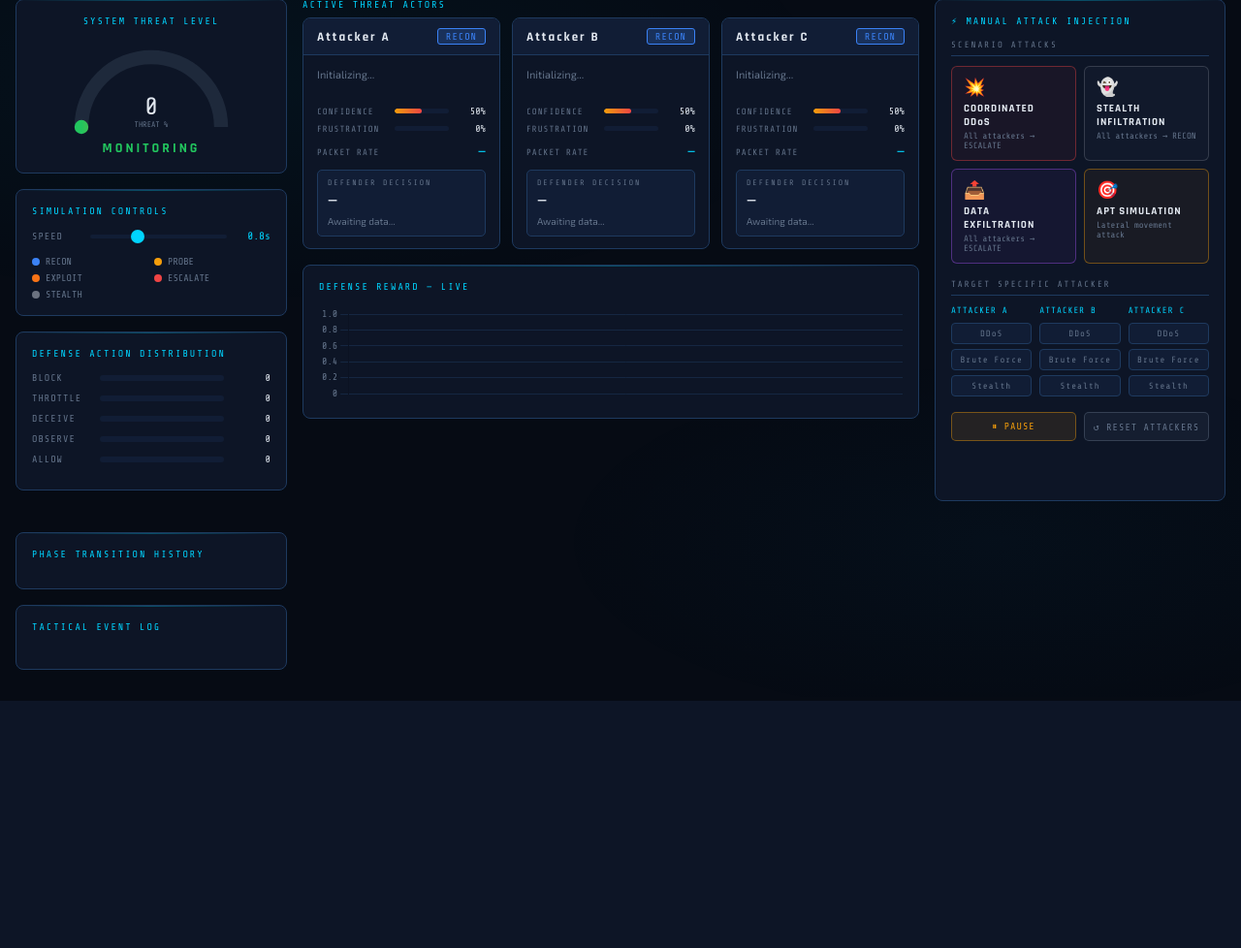
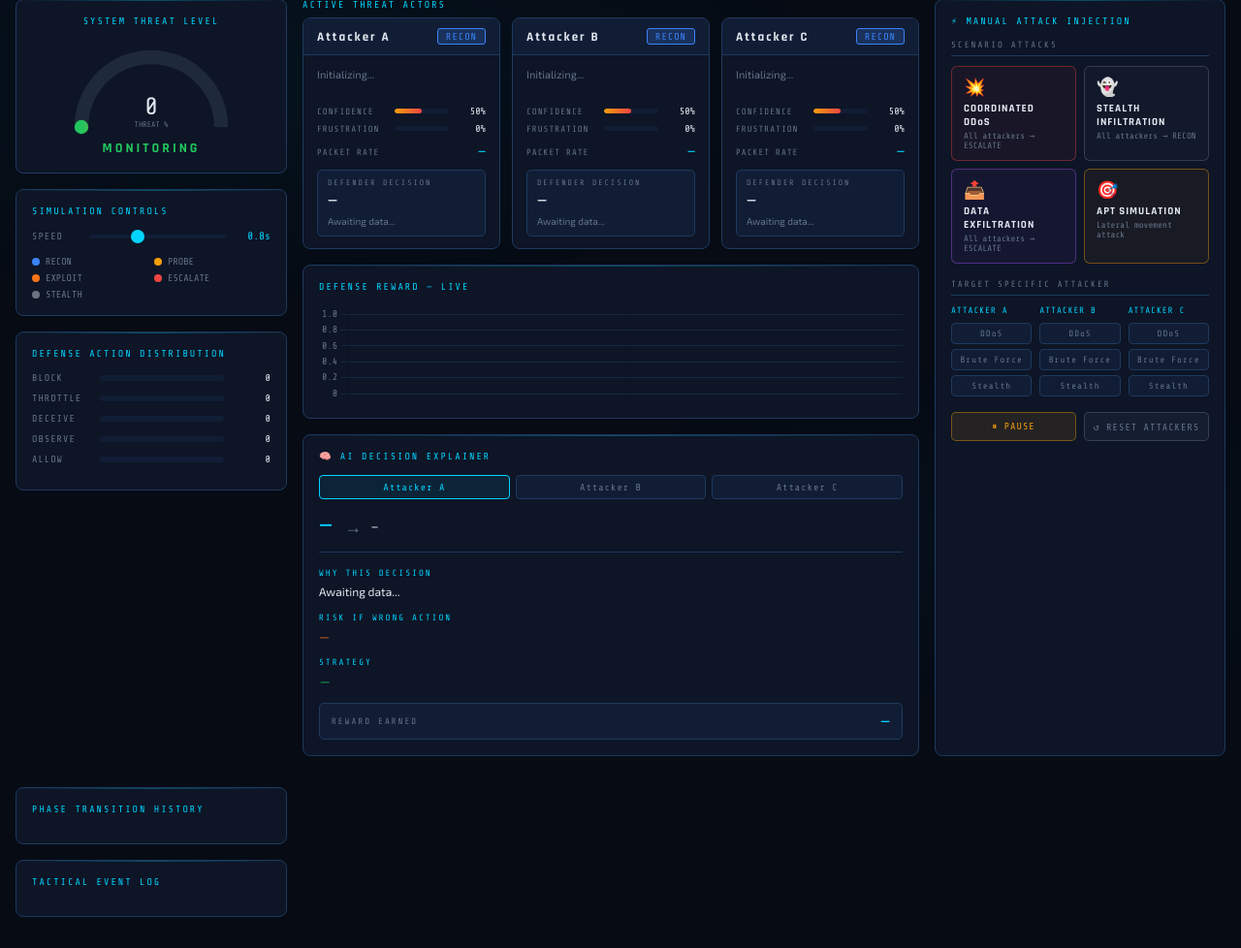
Before and after one commit to kr-Sanket/Adaptive-Firewall-System, a Flask app: page / in a window 1280 px wide. Shown: the part 81-1059 px from the top of the page at 97% size. Before the commit the page ends 804 px from the top, so only its background shows below. Run offline with Flask 3, Linux system fonts and the light colour scheme; data that the repository does not hold is empty.

Commit message:
Added explainability layer

```diff
--- a/dashboard/simulation.py
+++ b/dashboard/simulation.py
@@ -155,6 +155,7 @@ class SimulationEngine:
                 "action": action,
                 "action_color": ACTION_COLORS[action],
                 "explanation": self.get_explanation(action, attacker.phase),
+                "deep_explanation": self.generate_explanation(attacker, action, reward),  # NEW
             })
 
             # Add to event log
@@ -254,3 +255,72 @@ class SimulationEngine:
         if decision == "THROTTLE":                      return 5
         if decision == "ALLOW" and phase in ["EXPLOIT", "ESCALATE"]: return -25
         return 1
+
+    def generate_explanation(self, attacker, action, reward):
+        phase = attacker.phase
+        conf = round(attacker.confidence * 100)
+        frus = round(attacker.frustration * 100)
+
+        explanations = {
+            ("BLOCK", "ESCALATE"): {
+                "why": f"Attacker is in full ESCALATE mode with {conf}% confidence. Immediate blocking is critical to prevent system compromise. High packet rate indicates active exploitation attempt.",
+                "risk": "ALLOW during ESCALATE would result in -25 reward penalty — worst case scenario.",
+                "strategy": "Emergency containment — stop escalation immediately"
+            },
+            ("BLOCK", "EXPLOIT"): {
+                "why": f"Active exploitation detected. Attacker confidence at {conf}%. Blocking cuts off the attack vector before damage occurs.",
+                "risk": "Delayed response allows payload injection and credential theft.",
+                "strategy": "Active threat neutralization"
+            },
+            ("DECEIVE", "PROBE"): {
+                "why": f"Attacker is probing with {conf}% confidence. Deception feeds false system information, wasting attacker resources and gathering intelligence without revealing our detection capability.",
+                "risk": "Blocking during PROBE would alert attacker — they would switch tactics.",
+                "strategy": "Honeypot redirection — intelligence-first containment"
+            },
+            ("DECEIVE", "EXPLOIT"): {
+                "why": f"Exploitation attempt detected. Deception redirects attacker to decoy environment, protecting real assets while monitoring their techniques.",
+                "risk": "Direct block would terminate intelligence gathering opportunity.",
+                "strategy": "Active deception — protect real assets via misdirection"
+            },
+            ("OBSERVE", "RECON"): {
+                "why": f"Attacker is in early RECON phase with only {conf}% confidence. Silent observation gathers behavioral intelligence without alerting the attacker.",
+                "risk": "Blocking too early reveals detection capability and pushes attacker to stealth mode.",
+                "strategy": "Passive intelligence gathering — let attacker reveal their tactics"
+            },
+            ("OBSERVE", "PROBE"): {
+                "why": f"Probe attempts detected. Observing allows us to map attacker's target profile before intervening strategically.",
+                "risk": "Premature blocking forces attacker underground into stealth mode.",
+                "strategy": "Tactical patience — build complete threat profile first"
+            },
+            ("THROTTLE", "ESCALATE"): {
+                "why": f"Escalation detected but full blocking would disrupt legitimate traffic. Throttling slows attacker's packet rate while maintaining service availability.",
+                "risk": "Full block would cause service disruption costing 9 operational units.",
+                "strategy": "Controlled degradation — limit damage without full service loss"
+            },
+            ("ALLOW", "RECON"): {
+                "why": f"Early reconnaissance with low confidence ({conf}%). Allowing continues normal operations — threat level too low to justify intervention cost.",
+                "risk": "Over-reacting to RECON wastes defensive resources.",
+                "strategy": "Minimal intervention — conserve defensive resources"
+            },
+        }
+
+        key = (action, phase)
+        if key in explanations:
+            exp = explanations[key]
+        else:
+            exp = {
+                "why": f"Attacker in {phase} phase with {conf}% confidence and {frus}% frustration. Standard {action.lower()} response applied based on behavioral pattern analysis.",
+                "risk": "Suboptimal action selection may reduce reward efficiency.",
+                "strategy": f"Default {action.lower()} policy"
+            }
+
+        return {
+            "action": action,
+            "phase": phase,
+            "confidence": conf,
+            "frustration": frus,
+            "why": exp["why"],
+            "risk": exp["risk"],
+            "strategy": exp["strategy"],
+            "reward": round(reward, 2)
+        }
--- a/dashboard/static/css/style.css
+++ b/dashboard/static/css/style.css
@@ -695,3 +695,105 @@ body::before {
   min-height: 20px;
   transition: opacity 0.5s;
 }
+
+/* ---- EXPLAINER PANEL ---- */
+.explainer-panel { margin-top: 0; }
+
+.explainer-tabs {
+  display: flex;
+  gap: 6px;
+  margin-bottom: 14px;
+}
+
+.exp-tab {
+  flex: 1;
+  padding: 6px;
+  background: var(--bg3);
+  border: 1px solid var(--border);
+  border-radius: 4px;
+  color: var(--muted);
+  font-family: var(--font-mono);
+  font-size: 10px;
+  cursor: pointer;
+  letter-spacing: 1px;
+  transition: all 0.2s;
+}
+
+.exp-tab.active {
+  border-color: var(--accent);
+  color: var(--accent);
+  background: rgba(0,212,255,0.08);
+}
+
+.exp-decision {
+  display: flex;
+  align-items: center;
+  gap: 10px;
+  margin-bottom: 16px;
+  padding-bottom: 12px;
+  border-bottom: 1px solid var(--border);
+}
+
+.exp-action {
+  font-family: var(--font-ui);
+  font-size: 22px;
+  font-weight: 700;
+  letter-spacing: 2px;
+  color: var(--accent);
+}
+
+.exp-arrow {
+  font-size: 18px;
+  color: var(--muted);
+}
+
+.exp-phase {
+  font-family: var(--font-mono);
+  font-size: 13px;
+  color: var(--text);
+  letter-spacing: 1px;
+}
+
+.exp-section { margin-bottom: 12px; }
+
+.exp-label {
+  font-family: var(--font-mono);
+  font-size: 9px;
+  color: var(--accent);
+  letter-spacing: 2px;
+  margin-bottom: 5px;
+}
+
+.exp-text {
+  font-family: var(--font-body);
+  font-size: 12px;
+  color: var(--text);
+  line-height: 1.6;
+}
+
+.exp-risk  { color: #f97316; }
+.exp-strategy { color: #22c55e; font-style: italic; }
+
+.exp-reward {
+  display: flex;
+  justify-content: space-between;
+  align-items: center;
+  padding: 8px 12px;
+  background: var(--bg3);
+  border-radius: 5px;
+  border: 1px solid var(--border);
+  margin-top: 12px;
+}
+
+.exp-reward-label {
+  font-family: var(--font-mono);
+  font-size: 9px;
+  color: var(--muted);
+  letter-spacing: 2px;
+}
+
+.exp-reward-val {
+  font-family: var(--font-mono);
+  font-size: 18px;
+  color: var(--accent);
+}
--- a/dashboard/static/js/dashboard.js
+++ b/dashboard/static/js/dashboard.js
@@ -73,6 +73,12 @@ function updateDashboard(data) {
 
   // Phase timeline
   updateTimeline(data.attackers, data.step);
+
+  // Update explainer
+  if (data.attackers[activeExplainerIdx]?.deep_explanation) {
+    lastExplainerData = data.attackers.map(a => a.deep_explanation);
+    updateExplainer(lastExplainerData[activeExplainerIdx]);
+  }
 }
 
 function updateCard(i, atk) {
@@ -240,3 +246,28 @@ function togglePause() {
     paused = false;
   }
 }
+
+// ---- Explainability Layer ----
+let activeExplainerIdx = 0;
+let lastExplainerData = [];
+
+function switchExplainer(idx, btn) {
+  activeExplainerIdx = idx;
+  document.querySelectorAll('.exp-tab').forEach(t => t.classList.remove('active'));
+  btn.classList.add('active');
+  if (lastExplainerData[idx]) updateExplainer(lastExplainerData[idx]);
+}
+
+function updateExplainer(exp) {
+  document.getElementById('expAction').textContent = exp.action;
+  document.getElementById('expAction').style.color =
+    actionColors[exp.action] || 'var(--accent)';
+  document.getElementById('expPhase').textContent = exp.phase;
+  document.getElementById('expWhy').textContent = exp.why;
+  document.getElementById('expRisk').textContent = exp.risk;
+  document.getElementById('expStrategy').textContent = exp.strategy;
+  const r = exp.reward;
+  const el = document.getElementById('expReward');
+  el.textContent = (r >= 0 ? '+' : '') + r.toFixed(2);
+  el.style.color = r >= 0 ? '#22c55e' : '#ef4444';
+}
--- a/templates/index.html
+++ b/templates/index.html
@@ -232,6 +232,39 @@
       <canvas id="rewardChart" height="100"></canvas>
     </div>
 
+    <!-- AI EXPLAINABILITY PANEL -->
+    <div class="panel explainer-panel">
+      <div class="panel-label">🧠 AI DECISION EXPLAINER</div>
+      <div class="explainer-tabs">
+        <button class="exp-tab active" onclick="switchExplainer(0, this)">Attacker A</button>
+        <button class="exp-tab" onclick="switchExplainer(1, this)">Attacker B</button>
+        <button class="exp-tab" onclick="switchExplainer(2, this)">Attacker C</button>
+      </div>
+      <div class="explainer-body" id="explainerBody">
+        <div class="exp-decision">
+          <span class="exp-action" id="expAction">—</span>
+          <span class="exp-arrow">→</span>
+          <span class="exp-phase" id="expPhase">—</span>
+        </div>
+        <div class="exp-section">
+          <div class="exp-label">WHY THIS DECISION</div>
+          <div class="exp-text" id="expWhy">Awaiting data...</div>
+        </div>
+        <div class="exp-section">
+          <div class="exp-label">RISK IF WRONG ACTION</div>
+          <div class="exp-text exp-risk" id="expRisk">—</div>
+        </div>
+        <div class="exp-section">
+          <div class="exp-label">STRATEGY</div>
+          <div class="exp-text exp-strategy" id="expStrategy">—</div>
+        </div>
+        <div class="exp-reward">
+          <span class="exp-reward-label">REWARD EARNED</span>
+          <span class="exp-reward-val" id="expReward">—</span>
+        </div>
+      </div>
+    </div>
+
   </div>
 
   <!-- ATTACK INJECTION PANEL -->
```
